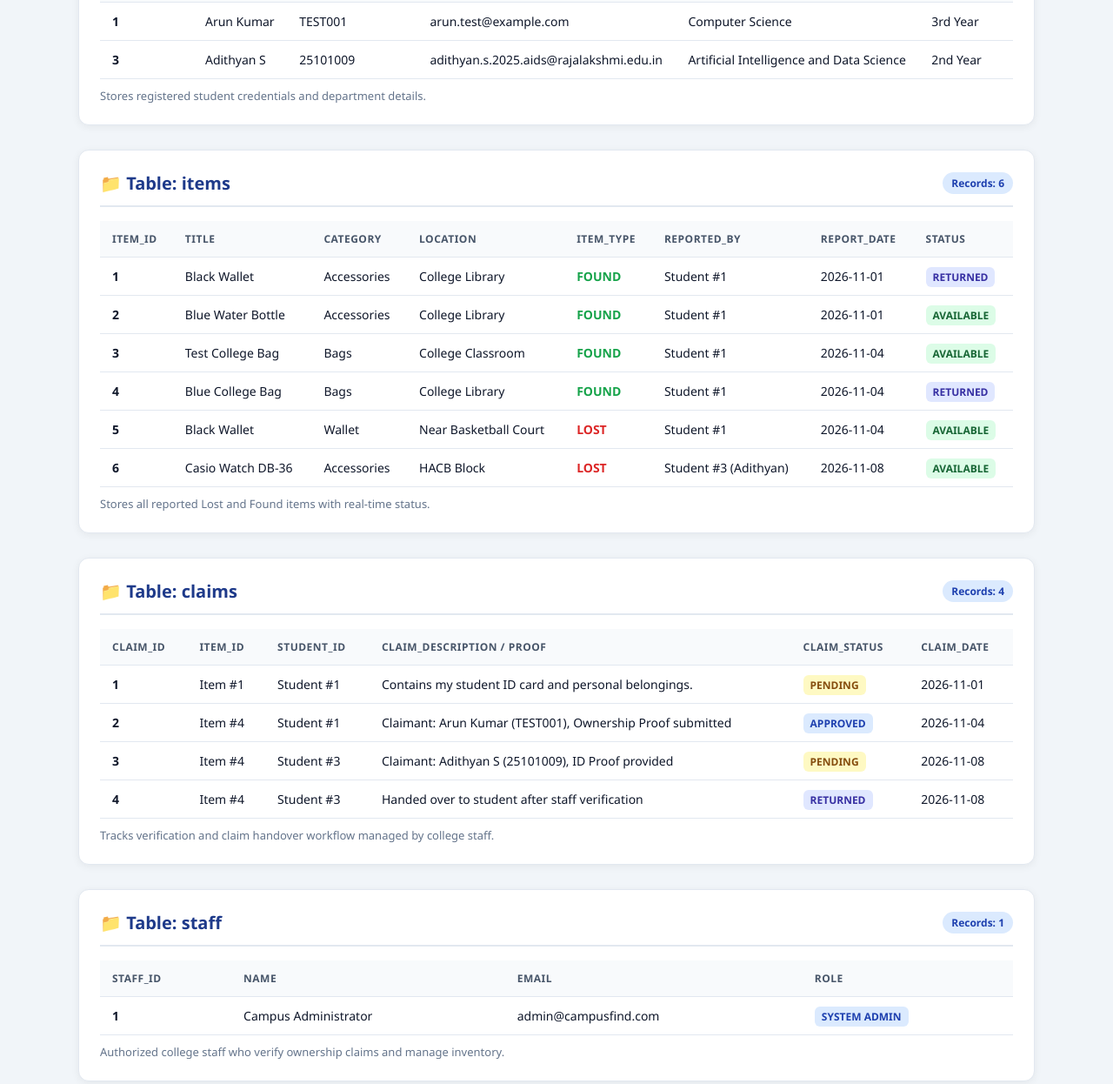
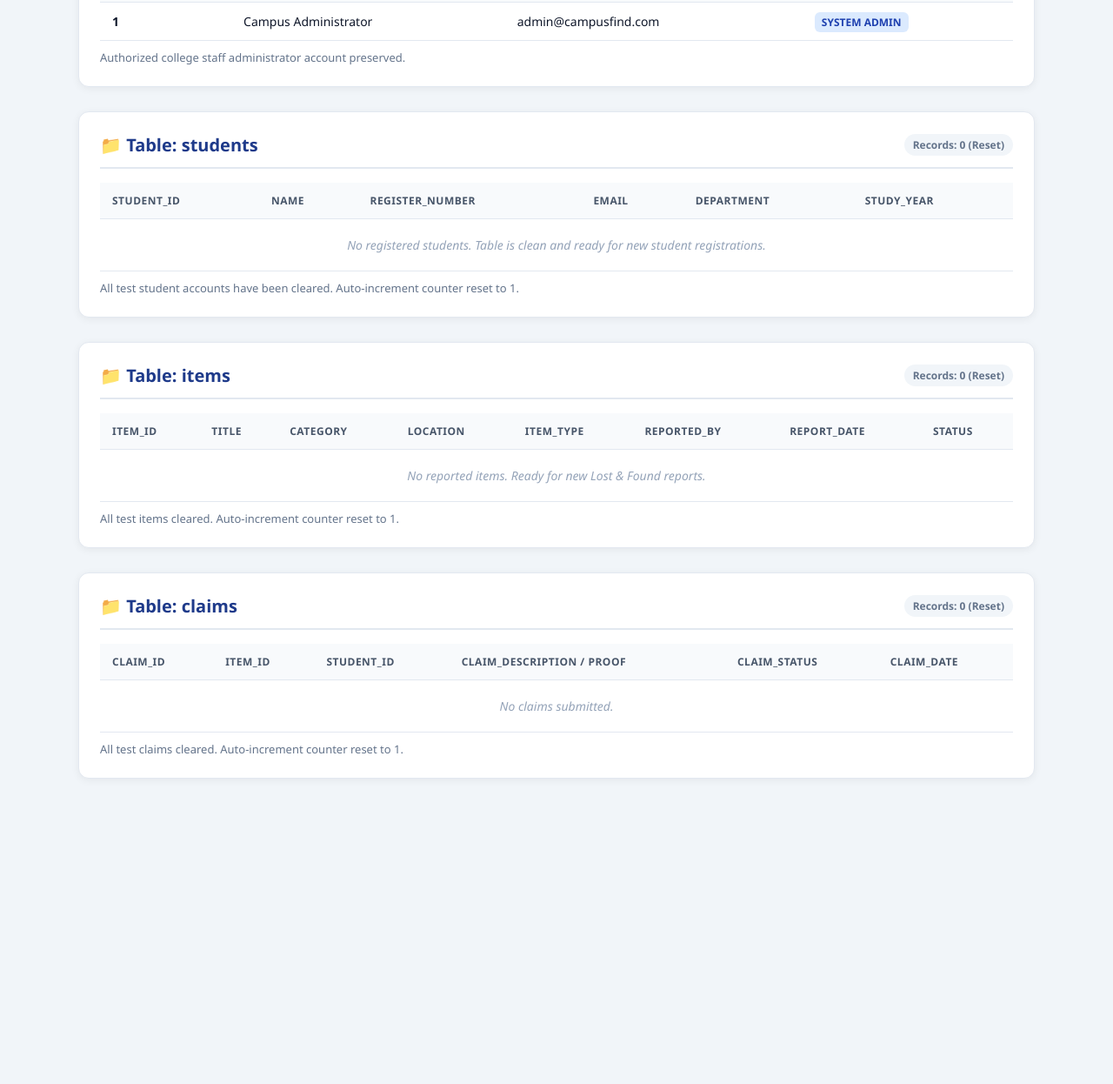
Before and after one commit to adithyans2025aids-lab/campusfind, a plain HTML site: page mysql_tables_view.html in a window 1280 px wide. Shown: the part 293-1539 px from the top of the page at 87% size. After the commit the page ends 1246 px from the top, so only its background shows below. Drawn offline with Linux system fonts and the light colour scheme.

Commit message:
Update database view to reflect reset tables

```diff
--- a/mysql_tables_view.html
+++ b/mysql_tables_view.html
@@ -65,6 +65,14 @@
             border-radius: 20px;
             font-weight: 600;
         }
+        .badge-empty {
+            background: #f1f5f9;
+            color: #64748b;
+            font-size: 12px;
+            padding: 4px 10px;
+            border-radius: 20px;
+            font-weight: 600;
+        }
         table {
             width: 100%;
             border-collapse: collapse;
@@ -86,29 +94,11 @@
         tr:hover {
             background: #f8fafc;
         }
-        .status-available {
-            background: #dcfce7;
-            color: #166534;
-            padding: 3px 8px;
-            border-radius: 6px;
-            font-weight: 600;
-            font-size: 12px;
-        }
-        .status-returned {
-            background: #e0e7ff;
-            color: #3730a3;
-            padding: 3px 8px;
-            border-radius: 6px;
-            font-weight: 600;
-            font-size: 12px;
-        }
-        .status-pending {
-            background: #fef9c3;
-            color: #854d0e;
-            padding: 3px 8px;
-            border-radius: 6px;
-            font-weight: 600;
-            font-size: 12px;
+        .empty-row {
+            text-align: center;
+            color: #94a3b8;
+            padding: 20px;
+            font-style: italic;
         }
         .status-approved {
             background: #dbeafe;
@@ -117,14 +107,6 @@
             border-radius: 6px;
             font-weight: 600;
             font-size: 12px;
-        }
-        .type-lost {
-            color: #dc2626;
-            font-weight: bold;
-        }
-        .type-found {
-            color: #16a34a;
-            font-weight: bold;
         }
         .hint {
             color: #64748b;
@@ -137,192 +119,13 @@
     <div class="container">
         <div class="header">
             <h1>CampusFind - MySQL Database Tables</h1>
-            <p>Database: <strong>lost_and_found</strong> | Host: localhost:3306</p>
+            <p>Database: <strong>lost_and_found</strong> | Host: localhost:3306 (Cleaned & Ready for Fresh Demo)</p>
         </div>
 
-        <!-- STUDENTS TABLE -->
+        <!-- STAFF TABLE (PRESERVED) -->
         <div class="card">
             <div class="table-title">
-                <h2>📁 Table: students</h2>
-                <span class="badge">Records: 2</span>
-            </div>
-            <table>
-                <thead>
-                    <tr>
-                        <th>student_id</th>
-                        <th>name</th>
-                        <th>register_number</th>
-                        <th>email</th>
-                        <th>department</th>
-                        <th>study_year</th>
-                    </tr>
-                </thead>
-                <tbody>
-                    <tr>
-                        <td><strong>1</strong></td>
-                        <td>Arun Kumar</td>
-                        <td>TEST001</td>
-                        <td>arun.test@example.com</td>
-                        <td>Computer Science</td>
-                        <td>3rd Year</td>
-                    </tr>
-                    <tr>
-                        <td><strong>3</strong></td>
-                        <td>Adithyan S</td>
-                        <td>25101009</td>
-                        <td>adithyan.s.2025.aids@rajalakshmi.edu.in</td>
-                        <td>Artificial Intelligence and Data Science</td>
-                        <td>2nd Year</td>
-                    </tr>
-                </tbody>
-            </table>
-            <div class="hint">Stores registered student credentials and department details.</div>
-        </div>
-
-        <!-- ITEMS TABLE -->
-        <div class="card">
-            <div class="table-title">
-                <h2>📁 Table: items</h2>
-                <span class="badge">Records: 6</span>
-            </div>
-            <table>
-                <thead>
-                    <tr>
-                        <th>item_id</th>
-                        <th>title</th>
-                        <th>category</th>
-                        <th>location</th>
-                        <th>item_type</th>
-                        <th>reported_by</th>
-                        <th>report_date</th>
-                        <th>status</th>
-                    </tr>
-                </thead>
-                <tbody>
-                    <tr>
-                        <td><strong>1</strong></td>
-                        <td>Black Wallet</td>
-                        <td>Accessories</td>
-                        <td>College Library</td>
-                        <td><span class="type-found">FOUND</span></td>
-                        <td>Student #1</td>
-                        <td>2026-11-01</td>
-                        <td><span class="status-returned">RETURNED</span></td>
-                    </tr>
-                    <tr>
-                        <td><strong>2</strong></td>
-                        <td>Blue Water Bottle</td>
-                        <td>Accessories</td>
-                        <td>College Library</td>
-                        <td><span class="type-found">FOUND</span></td>
-                        <td>Student #1</td>
-                        <td>2026-11-01</td>
-                        <td><span class="status-available">AVAILABLE</span></td>
-                    </tr>
-                    <tr>
-                        <td><strong>3</strong></td>
-                        <td>Test College Bag</td>
-                        <td>Bags</td>
-                        <td>College Classroom</td>
-                        <td><span class="type-found">FOUND</span></td>
-                        <td>Student #1</td>
-                        <td>2026-11-04</td>
-                        <td><span class="status-available">AVAILABLE</span></td>
-                    </tr>
-                    <tr>
-                        <td><strong>4</strong></td>
-                        <td>Blue College Bag</td>
-                        <td>Bags</td>
-                        <td>College Library</td>
-                        <td><span class="type-found">FOUND</span></td>
-                        <td>Student #1</td>
-                        <td>2026-11-04</td>
-                        <td><span class="status-returned">RETURNED</span></td>
-                    </tr>
-                    <tr>
-                        <td><strong>5</strong></td>
-                        <td>Black Wallet</td>
-                        <td>Wallet</td>
-                        <td>Near Basketball Court</td>
-                        <td><span class="type-lost">LOST</span></td>
-                        <td>Student #1</td>
-                        <td>2026-11-04</td>
-                        <td><span class="status-available">AVAILABLE</span></td>
-                    </tr>
-                    <tr>
-                        <td><strong>6</strong></td>
-                        <td>Casio Watch DB-36</td>
-                        <td>Accessories</td>
-                        <td>HACB Block</td>
-                        <td><span class="type-lost">LOST</span></td>
-                        <td>Student #3 (Adithyan)</td>
-                        <td>2026-11-08</td>
-                        <td><span class="status-available">AVAILABLE</span></td>
-                    </tr>
-                </tbody>
-            </table>
-            <div class="hint">Stores all reported Lost and Found items with real-time status.</div>
-        </div>
-
-        <!-- CLAIMS TABLE -->
-        <div class="card">
-            <div class="table-title">
-                <h2>📁 Table: claims</h2>
-                <span class="badge">Records: 4</span>
-            </div>
-            <table>
-                <thead>
-                    <tr>
-                        <th>claim_id</th>
-                        <th>item_id</th>
-                        <th>student_id</th>
-                        <th>claim_description / proof</th>
-                        <th>claim_status</th>
-                        <th>claim_date</th>
-                    </tr>
-                </thead>
-                <tbody>
-                    <tr>
-                        <td><strong>1</strong></td>
-                        <td>Item #1</td>
-                        <td>Student #1</td>
-                        <td>Contains my student ID card and personal belongings.</td>
-                        <td><span class="status-pending">PENDING</span></td>
-                        <td>2026-11-01</td>
-                    </tr>
-                    <tr>
-                        <td><strong>2</strong></td>
-                        <td>Item #4</td>
-                        <td>Student #1</td>
-                        <td>Claimant: Arun Kumar (TEST001), Ownership Proof submitted</td>
-                        <td><span class="status-approved">APPROVED</span></td>
-                        <td>2026-11-04</td>
-                    </tr>
-                    <tr>
-                        <td><strong>3</strong></td>
-                        <td>Item #4</td>
-                        <td>Student #3</td>
-                        <td>Claimant: Adithyan S (25101009), ID Proof provided</td>
-                        <td><span class="status-pending">PENDING</span></td>
-                        <td>2026-11-08</td>
-                    </tr>
-                    <tr>
-                        <td><strong>4</strong></td>
-                        <td>Item #4</td>
-                        <td>Student #3</td>
-                        <td>Handed over to student after staff verification</td>
-                        <td><span class="status-returned">RETURNED</span></td>
-                        <td>2026-11-08</td>
-                    </tr>
-                </tbody>
-            </table>
-            <div class="hint">Tracks verification and claim handover workflow managed by college staff.</div>
-        </div>
-
-        <!-- STAFF TABLE -->
-        <div class="card">
-            <div class="table-title">
-                <h2>📁 Table: staff</h2>
+                <h2>📁 Table: staff (Preserved Admin Account)</h2>
                 <span class="badge">Records: 1</span>
             </div>
             <table>
@@ -343,7 +146,87 @@
                     </tr>
                 </tbody>
             </table>
-            <div class="hint">Authorized college staff who verify ownership claims and manage inventory.</div>
+            <div class="hint">Authorized college staff administrator account preserved.</div>
+        </div>
+
+        <!-- STUDENTS TABLE -->
+        <div class="card">
+            <div class="table-title">
+                <h2>📁 Table: students</h2>
+                <span class="badge-empty">Records: 0 (Reset)</span>
+            </div>
+            <table>
+                <thead>
+                    <tr>
+                        <th>student_id</th>
+                        <th>name</th>
+                        <th>register_number</th>
+                        <th>email</th>
+                        <th>department</th>
+                        <th>study_year</th>
+                    </tr>
+                </thead>
+                <tbody>
+                    <tr>
+                        <td colspan="6" class="empty-row">No registered students. Table is clean and ready for new student registrations.</td>
+                    </tr>
+                </tbody>
+            </table>
+            <div class="hint">All test student accounts have been cleared. Auto-increment counter reset to 1.</div>
+        </div>
+
+        <!-- ITEMS TABLE -->
+        <div class="card">
+            <div class="table-title">
+                <h2>📁 Table: items</h2>
+                <span class="badge-empty">Records: 0 (Reset)</span>
+            </div>
+            <table>
+                <thead>
+                    <tr>
+                        <th>item_id</th>
+                        <th>title</th>
+                        <th>category</th>
+                        <th>location</th>
+                        <th>item_type</th>
+                        <th>reported_by</th>
+                        <th>report_date</th>
+                        <th>status</th>
+                    </tr>
+                </thead>
+                <tbody>
+                    <tr>
+                        <td colspan="8" class="empty-row">No reported items. Ready for new Lost & Found reports.</td>
+                    </tr>
+                </tbody>
+            </table>
+            <div class="hint">All test items cleared. Auto-increment counter reset to 1.</div>
+        </div>
+
+        <!-- CLAIMS TABLE -->
+        <div class="card">
+            <div class="table-title">
+                <h2>📁 Table: claims</h2>
+                <span class="badge-empty">Records: 0 (Reset)</span>
+            </div>
+            <table>
+                <thead>
+                    <tr>
+                        <th>claim_id</th>
+                        <th>item_id</th>
+                        <th>student_id</th>
+                        <th>claim_description / proof</th>
+                        <th>claim_status</th>
+                        <th>claim_date</th>
+                    </tr>
+                </thead>
+                <tbody>
+                    <tr>
+                        <td colspan="6" class="empty-row">No claims submitted.</td>
+                    </tr>
+                </tbody>
+            </table>
+            <div class="hint">All test claims cleared. Auto-increment counter reset to 1.</div>
         </div>
     </div>
 </body>
```
